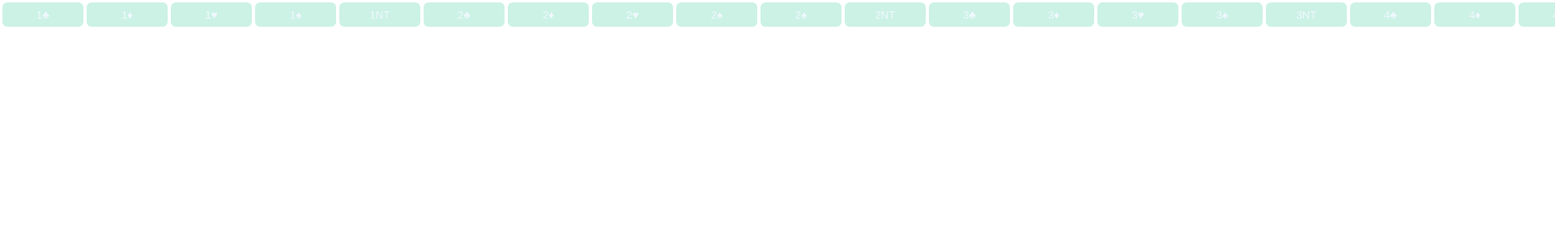
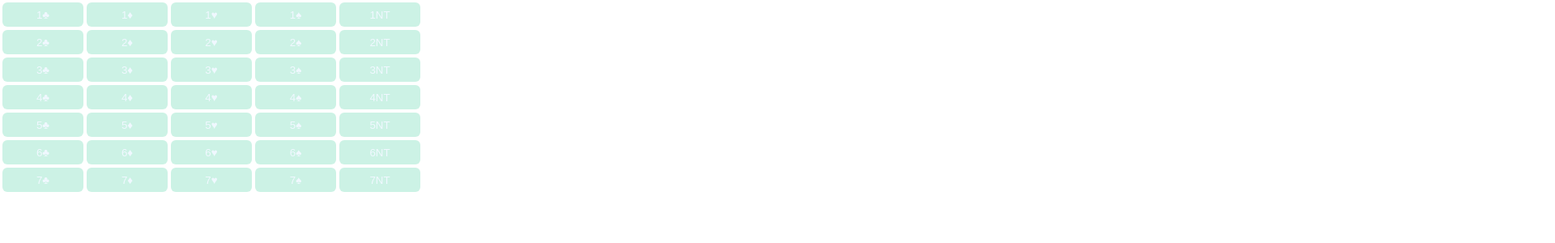
Before and after one commit to Dexaas/BridgeSystem, a Vue app: page / in a window 1280 px wide. Shown: the top 300 px of the page at 81% size, 1920 px wide, since content can reach past the window. Built offline with nearby package versions, Linux system fonts and the light colour scheme.

Commit message:
buttons work better

```diff
--- a/openings.json
+++ b/openings.json
@@ -60,10 +60,6 @@
 	},
 	{
 		"name": "2♥",
-		"meaning": ""
-	},
-	{
-		"name": "2♠",
 		"meaning": ""
 	},
 	{
--- a/src/components/ButtonCompiler.vue
+++ b/src/components/ButtonCompiler.vue
@@ -2,8 +2,8 @@
   <div>
     <table>
       <tbody>
-        <tr>
-          <td v-for="(opening, openingIndex) in openings" :key="openingIndex">
+        <tr v-for="(group, index) in openingGroups" :key="index">
+          <td v-for="(opening, openingIndex) in group.openings" :key="openingIndex">
             <button class="button1">{{ opening.name }}</button>
           </td>
         </tr>
@@ -18,11 +18,22 @@ import openings from '../../openings.json'
 export default {
   data() {
     return {
-      colors: ['♣', '♦', '♥', '♠', 'NT'],
       openings: openings.openings
     }
   },
-  methods: {}
+  computed: {
+    openingGroups() {
+      // Group the openings based on the first character in their name
+      const groups = []
+      for (let i = 1; i <= 7; i++) {
+        groups.push({
+          label: `${i}`,
+          openings: this.openings.filter(opening => opening.name.startsWith(`${i}`))
+        })
+      }
+      return groups
+    }
+  }
 }
 </script>
 
```
